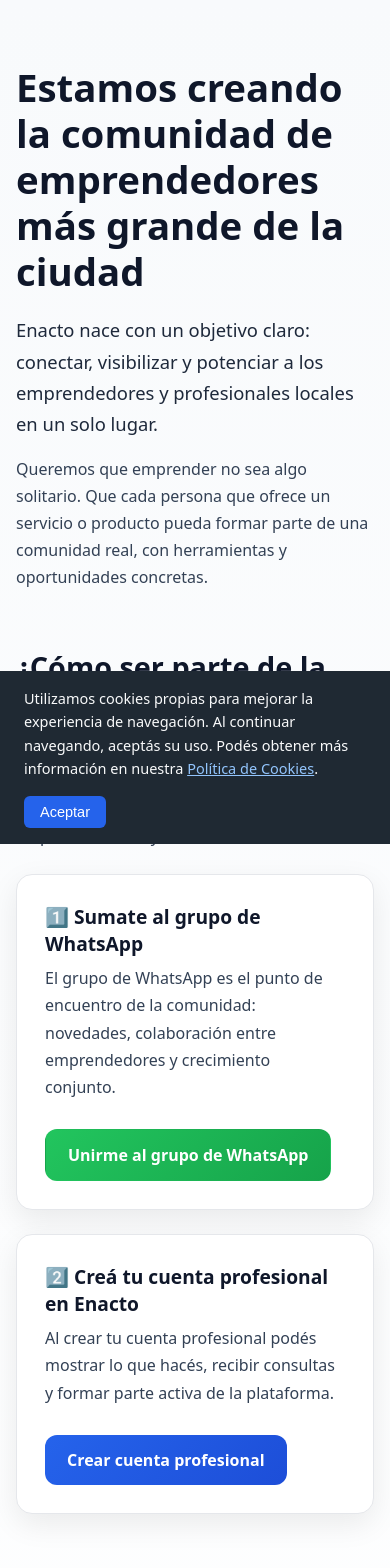
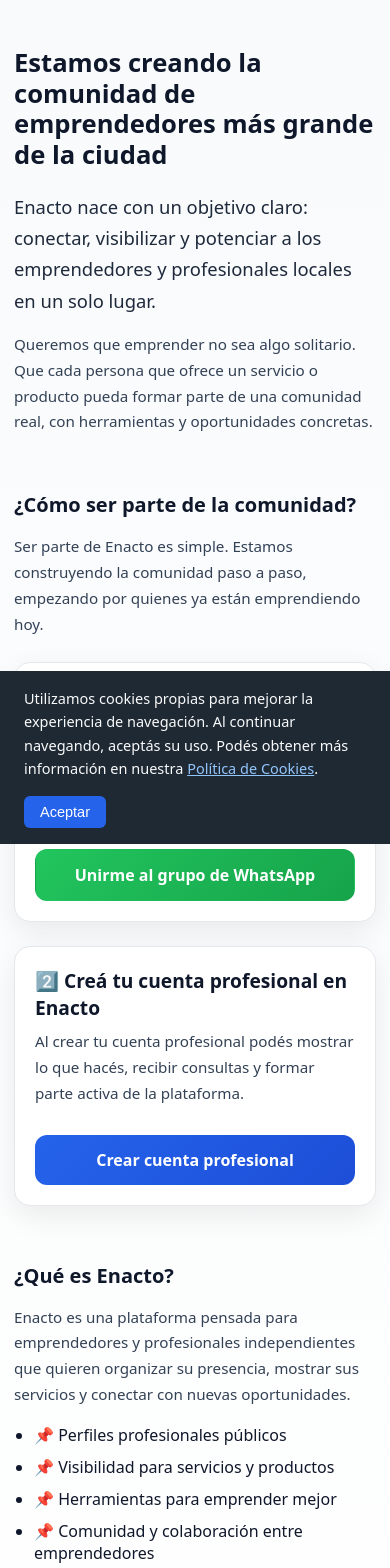
Before and after one commit to brianvega767/Enacto, a React (Vite) app: page /sobre-enacto in a window 390 px wide. Shown: the top 1568 px of the page. Built offline with nearby package versions, Linux system fonts and the light colour scheme; no server answers.

Commit message:
Corrige scroll y hace responsive Sobre Enacto

```diff
--- a/src/App.jsx
+++ b/src/App.jsx
@@ -6,6 +6,7 @@
 import DenunciarPerfil from "./pages/DenunciarPerfil";
 import Premium from "./pages/Premium";
 import SobreEnacto from "./pages/SobreEnacto";
+import ScrollToTop from "./components/ScrollToTop";
 
 
 // Páginas
@@ -60,6 +61,7 @@
       >
         <Routes>
           {/* HOME */}
+          <Route path="/sobre-enacto" element={<SobreEnacto />} />
           <Route path="/" element={<Home />} />
           <Route path="/buscar" element={<Buscar />} />
 
--- /dev/null
+++ b/src/components/ScrollToTop.jsx
@@ -0,0 +1,14 @@
+import { useEffect } from "react";
+import { useLocation } from "react-router-dom";
+
+function ScrollToTop() {
+  const { pathname } = useLocation();
+
+  useEffect(() => {
+    window.scrollTo(0, 0);
+  }, [pathname]);
+
+  return null;
+}
+
+export default ScrollToTop;
--- a/src/pages/SobreEnacto.css
+++ b/src/pages/SobreEnacto.css
@@ -7,8 +7,6 @@
   min-height: 100vh;
   background: linear-gradient(180deg, #f8fafc, #ffffff);
   padding: 64px 16px;
-  display: flex;
-  justify-content: center;
 }
 
 /* Cortar herencia global */
@@ -27,6 +25,7 @@
 .sobre-enacto-container {
   width: 100%;
   max-width: 900px;
+  margin: 0 auto;
 }
 
 /* =====================
@@ -94,7 +93,7 @@
 }
 
 /* =====================
-   BOTONES (FUERTES)
+   BOTONES
 ===================== */
 
 .sobre-enacto .btn {
@@ -109,6 +108,7 @@
   text-decoration: none;
   cursor: pointer;
   transition: transform 0.15s ease, box-shadow 0.15s ease;
+  width: fit-content;
 }
 
 /* Hover */
@@ -143,3 +143,66 @@
   font-size: 1.2rem;
   border-radius: 16px;
 }
+
+/* =====================
+   📱 RESPONSIVE
+===================== */
+
+/* Tablets */
+@media (max-width: 1024px) {
+  .sobre-enacto h1 {
+    font-size: 2.1rem;
+  }
+
+  .sobre-enacto h2 {
+    font-size: 1.6rem;
+  }
+
+  .sobre-enacto .paso {
+    padding: 24px;
+  }
+}
+
+/* Celulares */
+@media (max-width: 768px) {
+  .sobre-enacto {
+    padding: 48px 14px;
+  }
+
+  .sobre-enacto h1 {
+    font-size: 1.8rem;
+  }
+
+  .sobre-enacto h2 {
+    font-size: 1.4rem;
+  }
+
+  .sobre-enacto p {
+    font-size: 0.95rem;
+  }
+
+  .sobre-enacto .btn {
+    width: 100%;
+    padding: 14px;
+  }
+
+  .sobre-enacto .btn-link {
+    width: 100%;
+    text-align: center;
+  }
+}
+
+/* Celulares chicos */
+@media (max-width: 480px) {
+  .sobre-enacto h1 {
+    font-size: 1.6rem;
+  }
+
+  .sobre-enacto h2 {
+    font-size: 1.25rem;
+  }
+
+  .sobre-enacto .paso {
+    padding: 20px;
+  }
+}
```
